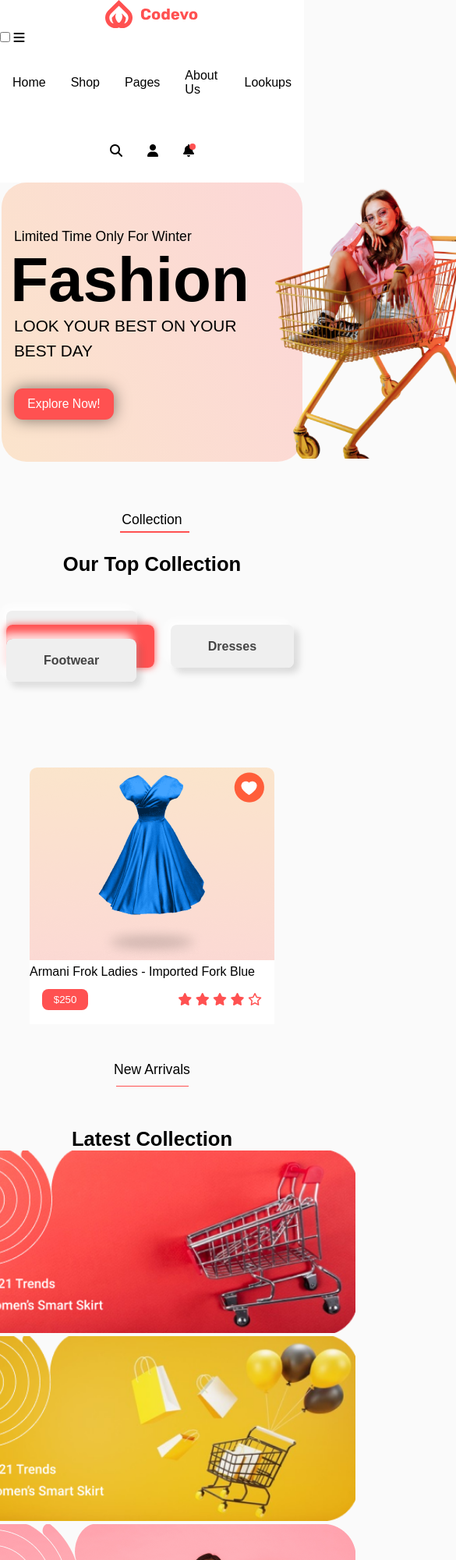
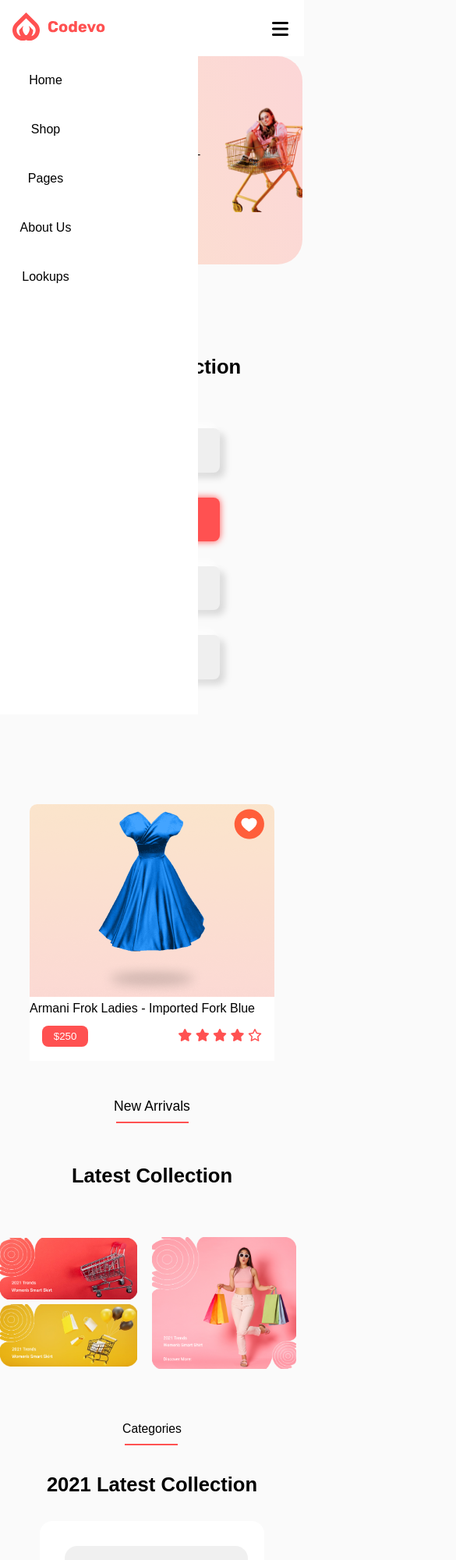
Before and after one commit to imehtabAli/E-Commerce-Page, a plain HTML site: page index.html in a window 390 px wide. Shown: the top 2000 px of the page at 78% size, 585 px wide, since content can reach past the window. Drawn offline with Linux system fonts and the light colour scheme.

Commit message:
style.css

```diff
--- a/style.css
+++ b/style.css
@@ -11,8 +11,13 @@
     --primary-clr: #FF5151;
 }
 
+html{
+    scroll-behavior: smooth;
+}
+
 body{
     background: #FAFAFA;
+    scroll-behavior: smooth;
 }
 
 nav {
@@ -23,6 +28,10 @@ nav {
     position: sticky;
     top: 0;
     z-index: 999;
+}
+
+.logo{
+    cursor: pointer;
 }
 
 .menu,
@@ -42,7 +51,9 @@ nav {
 .menu li:hover,
 .options li:hover {
     color: var(--primary-clr);
+    cursor: pointer;
 }
+
 
 .fa-bell {
     position: relative;
@@ -113,6 +124,13 @@ nav {
     border-radius: .7rem;
     margin: 2rem 0rem 0rem 1rem;
     box-shadow: 0px 0px 20px rgba(0, 0, 0, .5);
+    cursor: pointer;
+    transition: all .2s ease;
+    margin-bottom: 1rem;
+}
+
+.explore-btn:hover{
+    transform: scale(1.03);
 }
 
 .collection {
@@ -163,9 +181,10 @@ nav {
     margin-bottom: 4rem;
 }
 
+
 .label {
     padding: 1.2em 3em;
-    margin: .5rem;
+    margin: 0rem 2rem 2rem 1rem;
     background: #efefef;
     border: none;
     border-radius: .5rem;
@@ -207,7 +226,7 @@ nav {
 .card-box{
     display: flex;
     width: 100%;
-    justify-content: space-around;
+    justify-content: space-evenly;
     margin: 0rem 1rem;
 }
 
@@ -228,7 +247,7 @@ nav {
 .card-1:hover,
 .card-2:hover,
 .card-3:hover{
-    transform: scale(1.1);
+    transform: scale(1.04);
 }
 
 .card-1 img,
@@ -298,16 +317,42 @@ align-items: center;
     margin-top: 1rem;
 }
 
-.image-grid{
+/* .image-grid{
+    display: flex;
+    justify-content: center;
+    align-items: center;
+    width: 100%;
+    margin-top: 4rem;
+    flex-wrap: wrap;
+
+} */
+
+.image-grid {
+    /* display: flex; */
+    align-items: center;
+    /* width: 100%; */
+    margin-top: 4rem;
+    flex-wrap: wrap;
+    display: grid;
+    grid-template-columns: 1fr 1fr;
+    /* grid-template-rows: 1fr; */
+}
+
+.left-image{
+    width: 95%;
     display: flex;
     flex-direction: column;
-    justify-content: center;
-    align-items: center;
+}
+
+.grid-item-right img{
+    width: 95%;
 }
 
 .grid-item{
-    width: 100%;
-    height: 100%;
+     width: 95%;
+    height: auto;
+    object-fit: cover;
+    margin-bottom: .4rem;
 }
 
 .categories{
@@ -328,7 +373,7 @@ align-items: center;
     font-size: .98rem;
     position: absolute;
     width: 90%;
-    height: .1rem;
+    height: .13rem;
     top: 1.7rem;
     left: .2rem;
     background: var(--primary-clr);
@@ -374,7 +419,8 @@ align-items: center;
 }
 
 .cat-card:hover{
-    transform: scale(1.1);
+    transform: scale(1.04);
+    cursor: pointer;
 }
 
 footer{
@@ -386,6 +432,7 @@ footer{
 
 .foot{
     margin-top: 2rem;
+    margin-bottom: 2rem;
 }
 .foot h4{
     font-size: .9rem;
@@ -425,6 +472,8 @@ color: var(--primary-clr);
     max-width: 25ch;
 }
 
+
+
 @media screen and (max-width: 650px) {
     footer{
         display: flex;
@@ -438,4 +487,112 @@ color: var(--primary-clr);
         display: flex;
         flex-direction: column;
     }
+    .label{
+        display: flex;
+        flex-wrap: wrap;
+    }
 }
+@media screen and (max-width: 891px) {
+    .label{
+        display: flex;
+        flex-wrap: wrap;
+    }
+}
+
+@media screen and (max-width: 616px) {
+
+    .limited-time-sale,
+    .limited-time-sale-2{
+        font-size: .9rem;
+    }
+    .gradiant-background h1{
+        font-size: 2rem;
+    }
+
+    .cart-girl img{
+        width: 7rem;
+    }
+
+    .menu li{
+        margin: -.1rem;
+    }
+}
+
+.socials i{
+    padding: .4em;
+}
+
+.foot img,
+footer p,
+footer h4,
+footer i{
+    transition: all .3s ease;
+}
+
+.foot img:hover,
+footer p:hover{
+    cursor: pointer;
+    color: var(--primary-clr);
+    transform: translateX(.5rem);
+}
+
+footer h4:hover,
+footer i{
+    cursor: pointer;
+}
+
+.location p{
+    margin-left: .5rem;
+}
+
+#check,
+.checkbars{
+    display: none;
+}
+
+
+@media screen and (max-width: 768px) {
+    .menu,
+    .options{
+        display: none;
+    }
+
+    .logo{
+        margin: 1rem;
+    }
+
+    .head-left{
+        width: 100%;
+    }
+
+    .fa-bars{
+        font-size: 1.5rem;
+        position: fixed;
+        right: 20px;
+        top: 25px;
+    }
+
+.checkbars{
+    display: block;
+}
+
+.menu {
+    width: 100%;
+    height: 100vh;
+    background: white;
+    text-align: center;
+    display: flex;
+    flex-direction: column;
+    position: fixed;
+    justify-content: flex-start;
+    align-items: center;
+    top: 4.5rem;
+    right: 35%;
+    transition: .3s linear;
+}
+
+#check:checked ~ .menu {
+    right: 100%;
+}
+
+}
```
